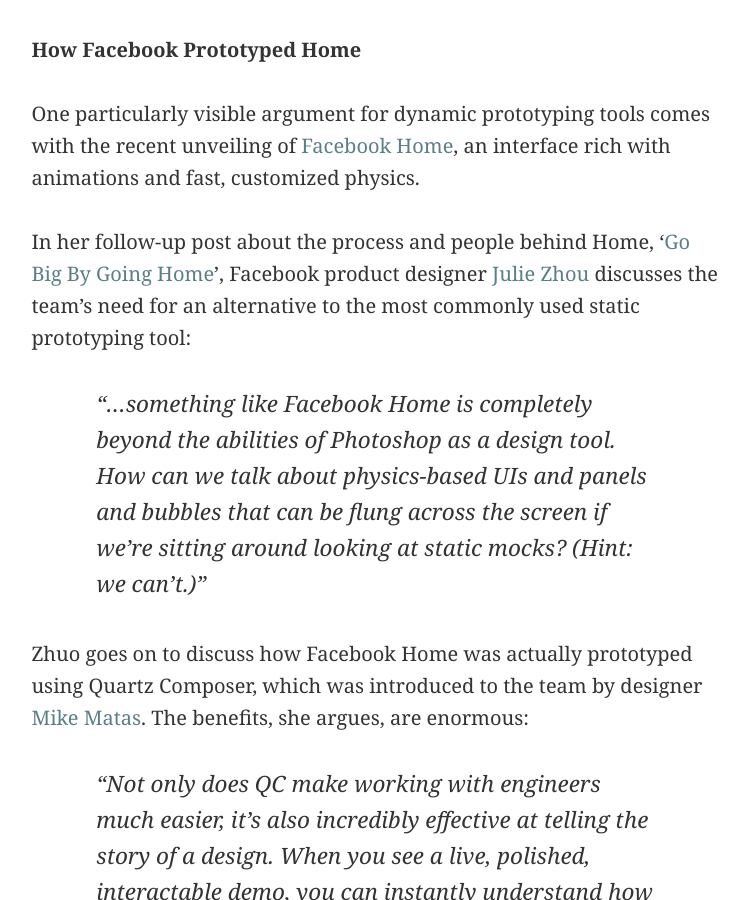
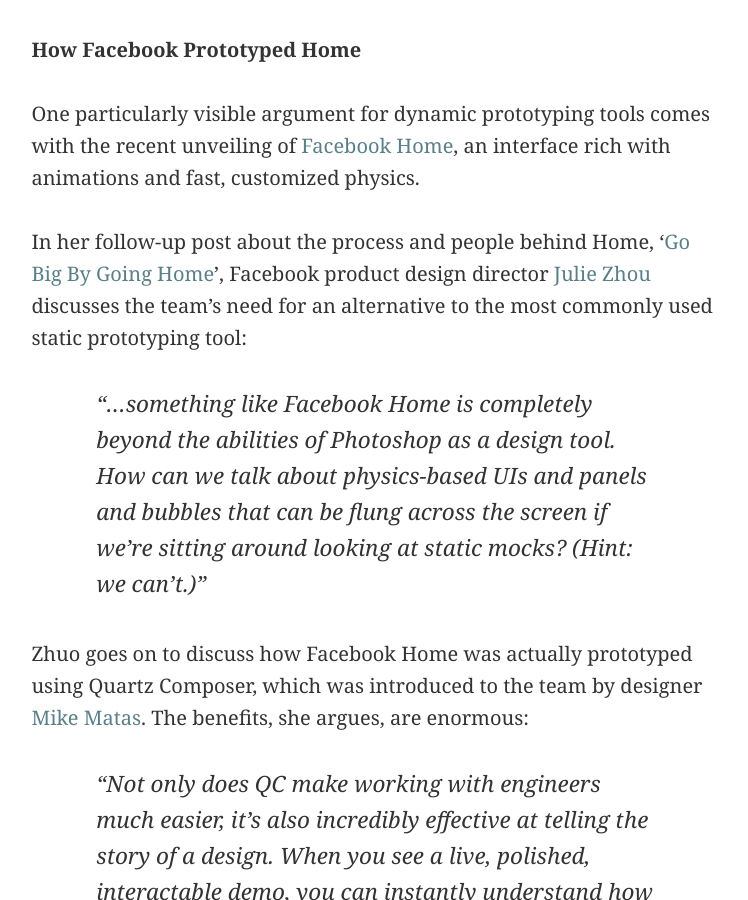
Before and after one commit to kevinfinlayson/kevinfinlayson.com, a Jekyll site: the page built from index.html, in a window 1280 px wide and 900 px high, scrolled down 2698 px. Shown: the whole window, without its empty margins (263-1011 px from the left). Built offline with Jekyll 4.4.1, drawn with Linux system fonts in a browser that asks for light colours; nearby versions of some CDN libraries; the list of posts is cut into pages by our own code; comment, search, counter and statistics services are not loaded.

Commit message:
Edited animation post

```diff
--- a/_posts/2013-04-11-animation-in-ui-design.md
+++ b/_posts/2013-04-11-animation-in-ui-design.md
@@ -35,7 +35,7 @@
 
 One particularly visible argument for dynamic prototyping tools comes with the recent unveiling of [Facebook Home](https://www.facebook.com/home), an interface rich with animations and fast, customized physics.
 
-In her follow-up post about the process and people behind Home, ‘[Go Big By Going Home](https://medium.com/the-year-of-the-looking-glass/af182add5a2f)’, Facebook product designer [Julie Zhou](http://www.juliezhuo.com/) discusses the team’s need for an alternative to the most commonly used static prototyping tool:
+In her follow-up post about the process and people behind Home, ‘[Go Big By Going Home](https://medium.com/the-year-of-the-looking-glass/af182add5a2f)’, Facebook product design director [Julie Zhou](http://www.juliezhuo.com/) discusses the team’s need for an alternative to the most commonly used static prototyping tool:
 
 >“…something like Facebook Home is completely beyond the abilities of Photoshop as a design tool. How can we talk about physics-based UIs and panels and bubbles that can be flung across the screen if we’re sitting around looking at static mocks? (Hint: we can’t.)”
 
```
